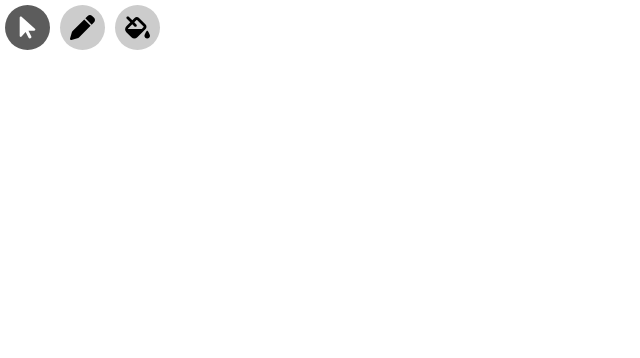
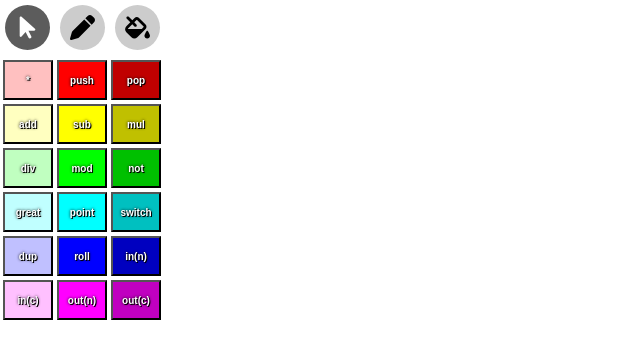
Before and after one commit to TOMOQ1024/piet-editor, a React (Create React App) app: page / in a window 1280 px wide. Shown: the top 358 px of the page, without its empty margins (0-640 px from the left). Built offline with nearby package versions, Linux system fonts and the light colour scheme.

Commit message:
ColorPallet

```diff
--- a/src/App.css
+++ b/src/App.css
@@ -16,3 +16,17 @@
 .control-radio:checked + label .control {
   filter: brightness(0.8) invert(1);
 }
+
+.ColorPallet {
+  display: inline-block;
+}
+
+.operation-button {
+  width: 50px;
+  height: 40px;
+  font-size: x-small;
+  font-weight: bold;
+  color: #fff;
+  text-shadow: black 0 0 3px, black 1px 1px 0;
+  text-align: center;
+}
--- /dev/null
+++ b/src/ColorPallet.tsx
@@ -0,0 +1,44 @@
+import './App.css';
+
+const operations: string[][] = [
+    ["*", "push", "pop"],
+    ["add", "sub", "mul"],
+    ["div", "mod", "not"],
+    ["great", "point", "switch"],
+    ["dup", "roll", "in(n)"],
+    ["in(c)", "out(n)", "out(c)"],
+]
+
+const colors: string[][] = [
+    ["#ffc0c0", "#ff0000", "#c00000"],
+    ["#ffffc0", "#ffff00", "#c0c000"],
+    ["#c0ffc0", "#00ff00", "#00c000"],
+    ["#c0ffff", "#00ffff", "#00c0c0"],
+    ["#c0c0ff", "#0000ff", "#0000c0"],
+    ["#ffc0ff", "#ff00ff", "#c000c0"],
+]
+
+export default function ColorPallet() {
+  return (
+    <div className="ColorPallet">
+    <table>
+        <tbody>
+        {colors.map((l,r)=>(
+            <tr key={r}>
+            {l.map((bg,c)=>(
+                <td key={c}>
+                <button
+                className='operation-button'
+                style={{background: bg}}
+                >
+                {operations[r][c]}
+                </button>
+                </td>
+            ))}
+            </tr>
+        ))}
+        </tbody>
+    </table>
+    </div>
+  );
+}
--- a/src/Editor.tsx
+++ b/src/Editor.tsx
@@ -1,12 +1,12 @@
-import React from 'react';
-import logo from './logo.svg';
 import './App.css';
 import Controls from './Controls';
+import ColorPallet from './ColorPallet';
 
 export default function Editor() {
   return (
     <div className="Editor">
       <Controls/>
+      <ColorPallet/>
     </div>
   );
 }
```
